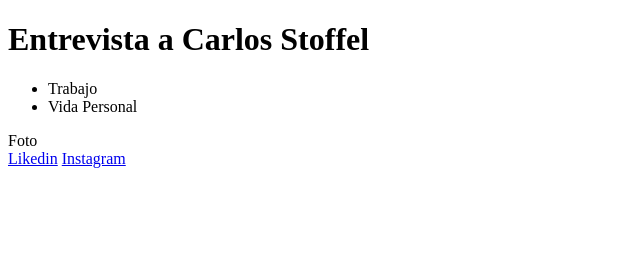
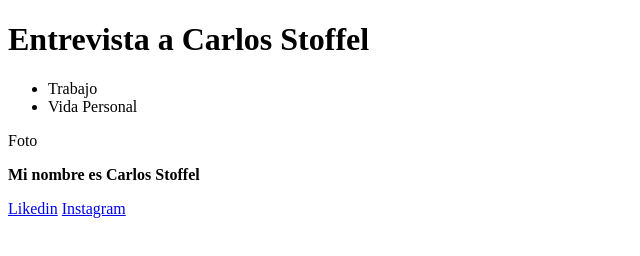
Before and after one commit to thomassto35/DesarrolloWeb, a plain HTML site: page index.html in a window 1280 px wide. Shown: the whole page, without its empty margins (0-640 px from the left). Drawn offline with Linux system fonts and the light colour scheme.

Commit message:
Update index.html

```diff
--- a/index.html
+++ b/index.html
@@ -17,6 +17,7 @@
     </header>
     <main>
         <img src="" alt="">Foto
+        <p><b>Mi nombre es Carlos Stoffel</b></p>
     </main>
     <footer>
         <a href="http://" target="_blank" rel="noopener noreferrer">Likedin</a>
```
